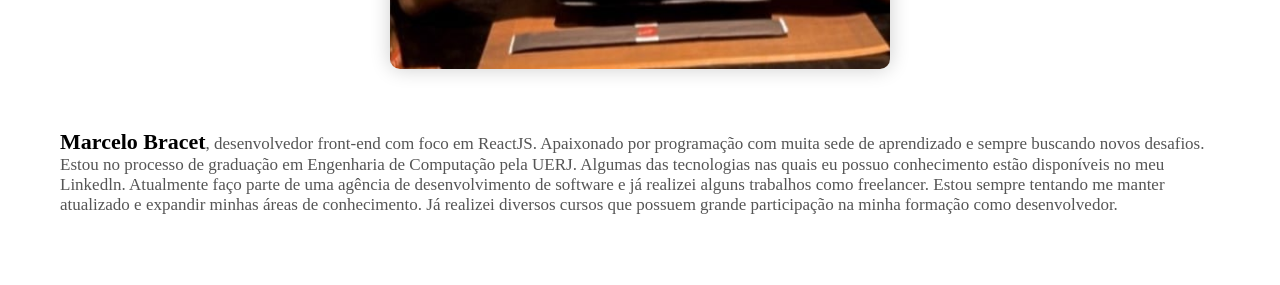
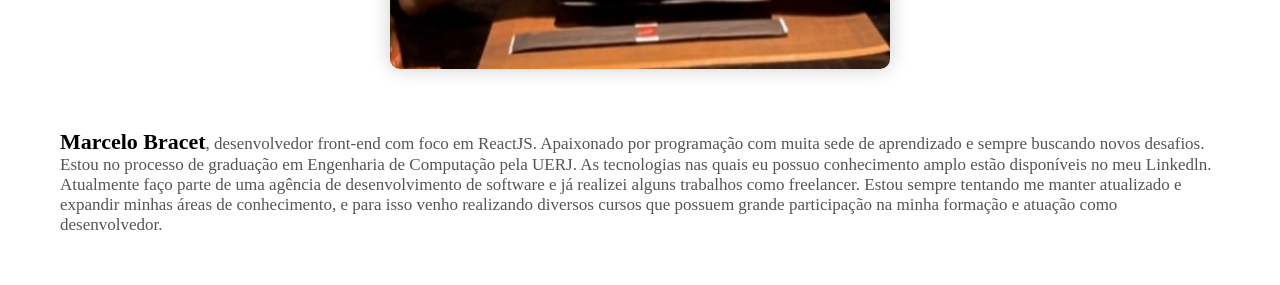
Before and after one commit to MarceloBxD/newportfolio, a React (Vite) app: page /about in a window 1280 px wide. Shown: the part 860-1145 px from the top of the page. Built offline with nearby package versions, Linux system fonts and the light colour scheme.

Commit message:
feat: updating text

```diff
--- a/src/pages/About/index.tsx
+++ b/src/pages/About/index.tsx
@@ -40,12 +40,13 @@ const About: React.FC = () => {
         , desenvolvedor front-end com foco em ReactJS. Apaixonado por
         programação com muita sede de aprendizado e sempre buscando novos
         desafios. Estou no processo de graduação em Engenharia de Computação
-        pela UERJ. Algumas das tecnologias nas quais eu possuo conhecimento
-        estão disponíveis no meu Linkedln. Atualmente faço parte de uma agência
-        de desenvolvimento de software e já realizei alguns trabalhos como
+        pela UERJ. As tecnologias nas quais eu possuo conhecimento amplo estão
+        disponíveis no meu Linkedln. Atualmente faço parte de uma agência de
+        desenvolvimento de software e já realizei alguns trabalhos como
         freelancer. Estou sempre tentando me manter atualizado e expandir minhas
-        áreas de conhecimento. Já realizei diversos cursos que possuem grande
-        participação na minha formação como desenvolvedor.
+        áreas de conhecimento, e para isso venho realizando diversos cursos que
+        possuem grande participação na minha formação e atuação como
+        desenvolvedor.
       </C.Description>
       <Link to="/">
         <C.ButtonLeft title="Voltar para página inicial">
```
